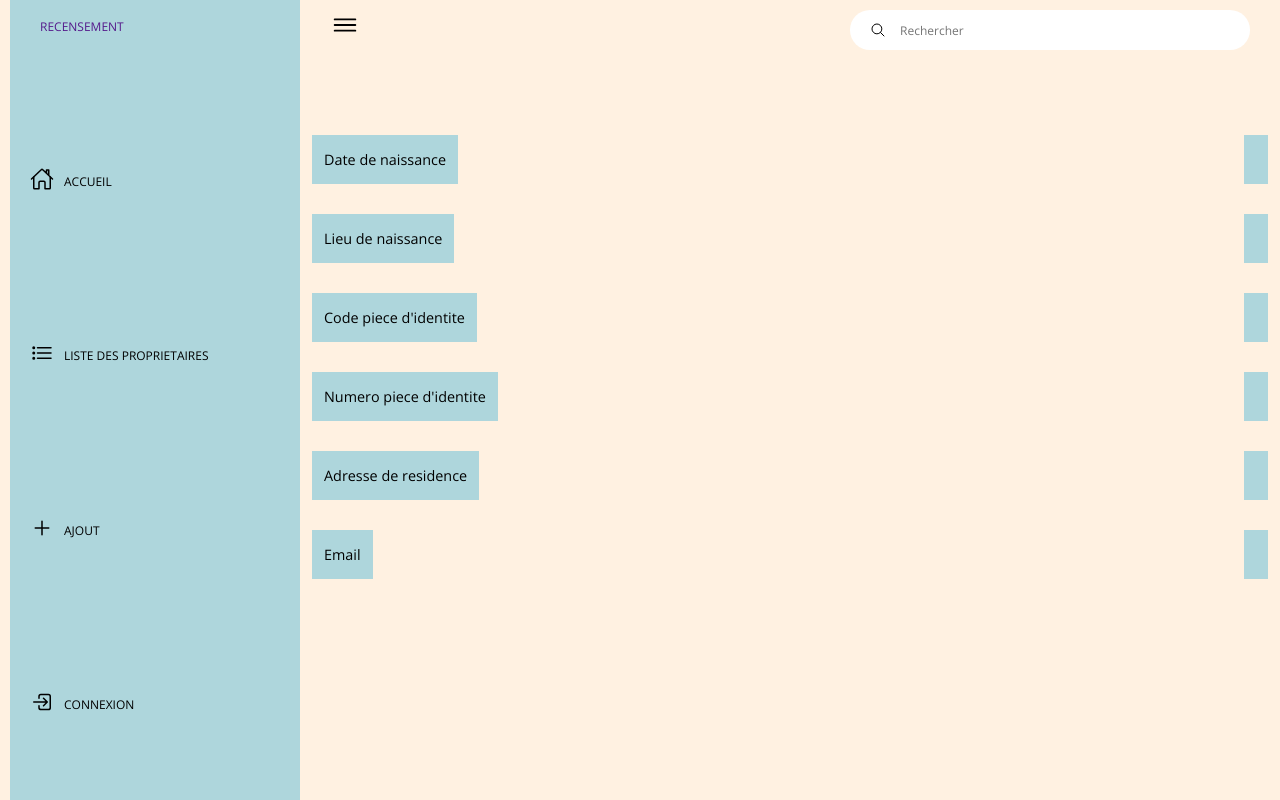
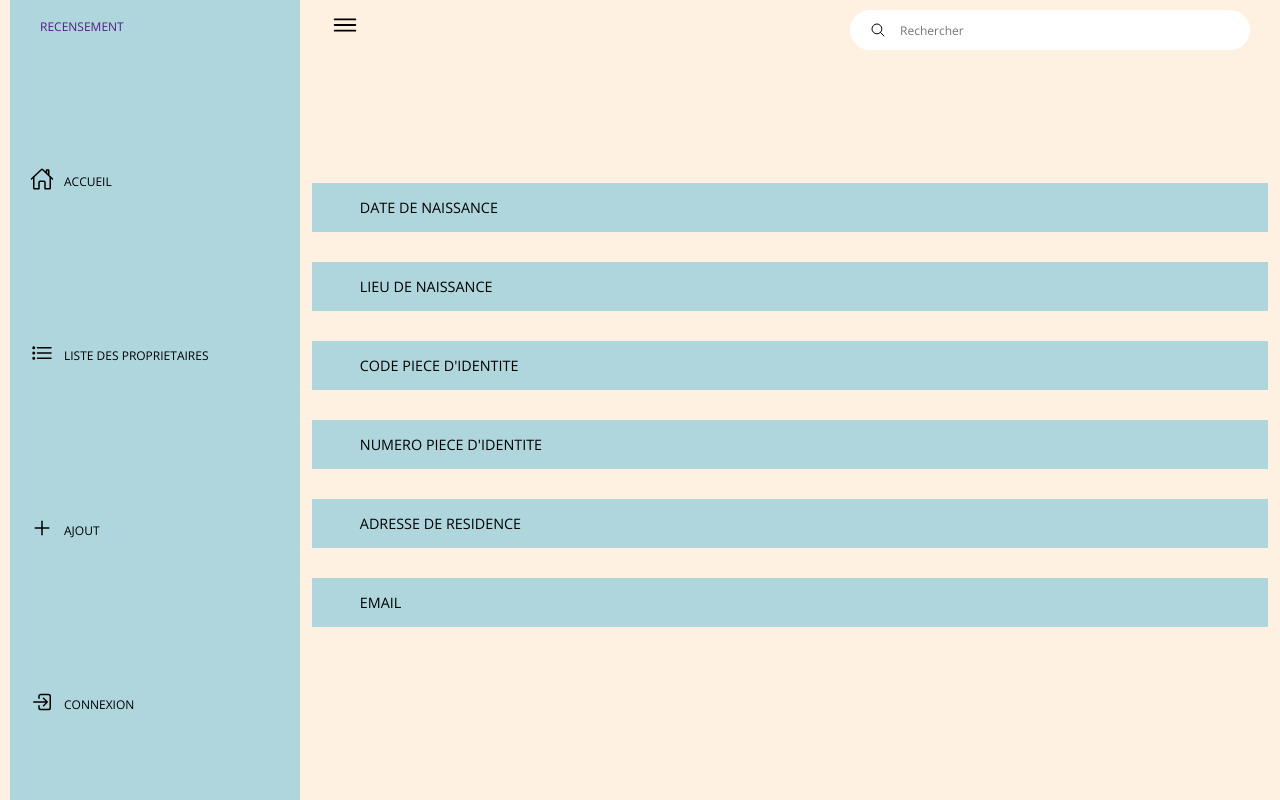
Before and after one commit to Yasral/Gestion_Proprietaires_Doctrine, a PHP site: the page made by src/view/Proprietaire/fullDetails.php in a window 1280 px wide. Run offline with PHP 8.4, Linux system fonts and the light colour scheme; the template is opened without the code that fills it, so the values that code supplies are empty; some libraries are stand-ins or nearby versions.

Commit message:
Customisation des champs pour la validation des donnees

```diff
--- a/assets/css/style.css
+++ b/assets/css/style.css
@@ -422,3 +422,35 @@
     transition: 0.20s ease-in;
     text-decoration: none;
 }
+
+/* Styling the general errors */
+.invalidFeedback{
+    color: var(--cherryRed);
+    display: block;
+}
+
+/* Styling the hidden input  */
+.hidden-input{
+    display: none;
+}
+
+/* .input-checkbox .details + input{
+    display: inline-block;
+    margin-bottom: 30px;
+} */
+
+/* Styling the owner details table*/
+
+.detail-descriptions{
+    padding: 3rem 0;
+}
+
+.detail-table tr th{
+    width: 70%;
+    padding-left: 5%;
+    text-transform: uppercase;
+}
+
+.detail-table tr td{
+    width: 30%;
+}
```
